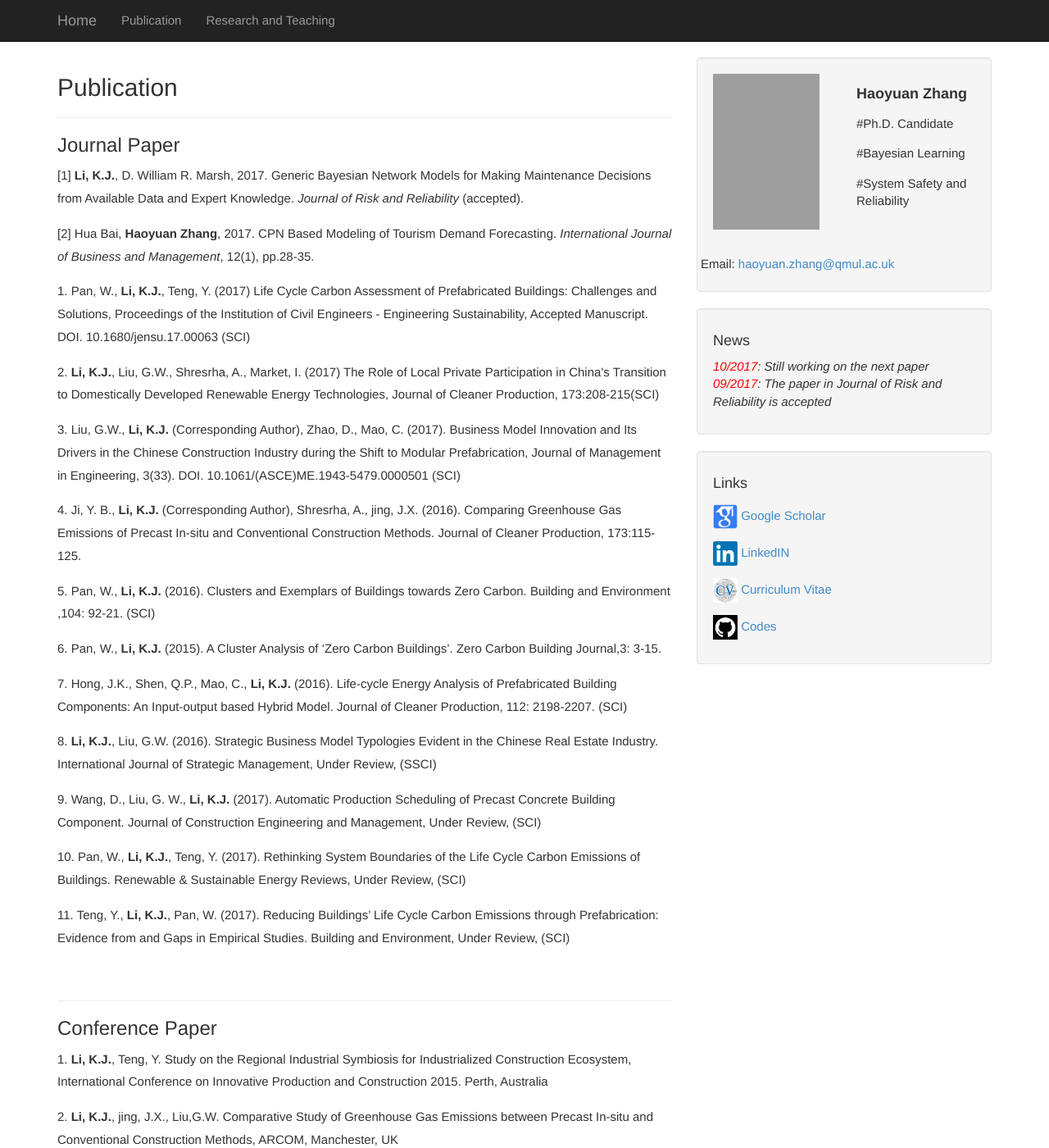
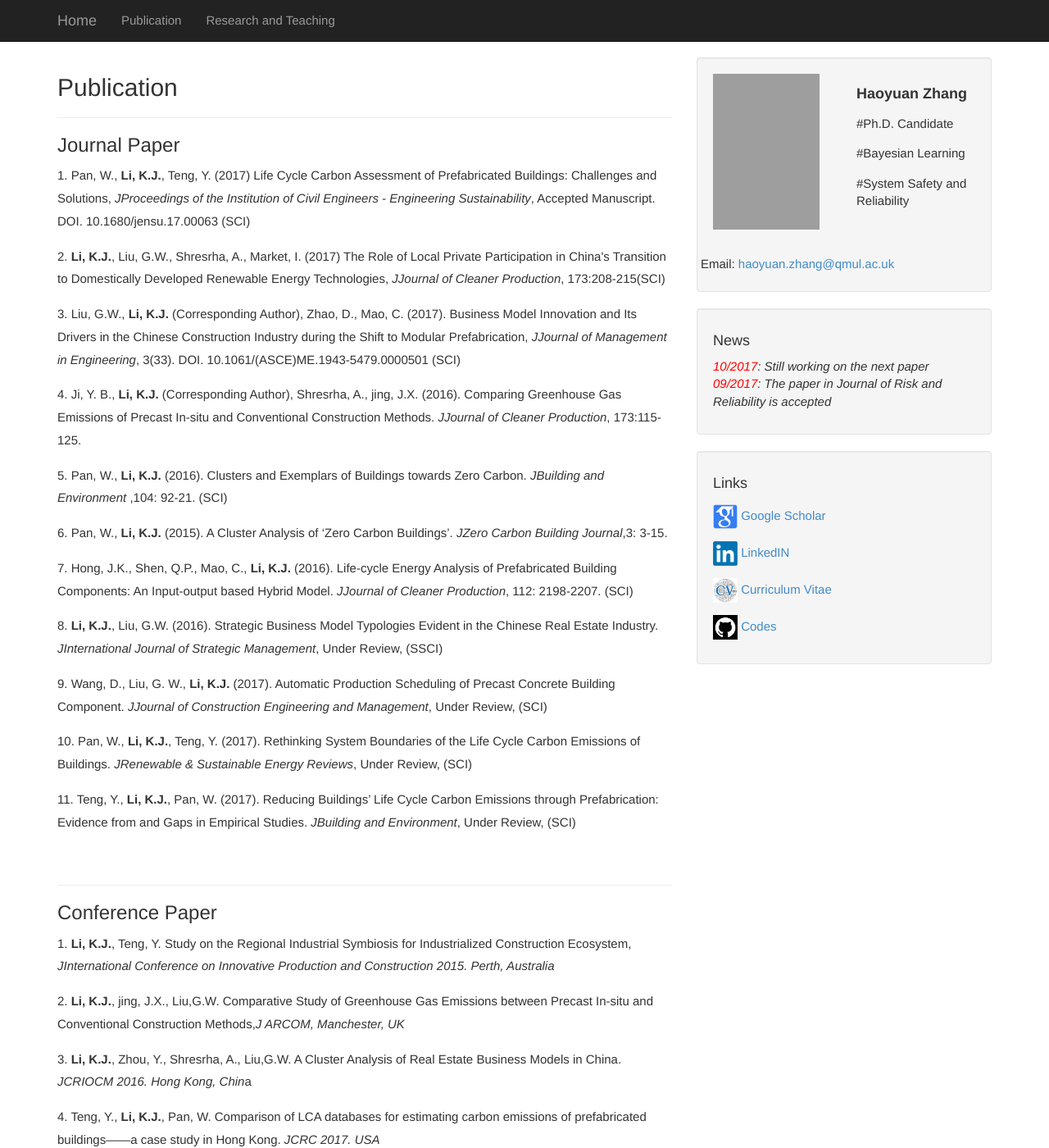
Before and after one commit to july0905/kaijian.github.io, a Jekyll site: the page built from pub.md, in a window 1280 px wide and 1400 px high. Shown: the whole window at 82% size. Built offline with Jekyll 4.4.1, drawn with Linux system fonts in a browser that asks for light colours; some of the changed text lies outside the part shown; grey boxes are pictures that could not be loaded.

Commit message:
Update pub.md

```diff
--- a/pub.md
+++ b/pub.md
@@ -7,21 +7,19 @@
 <h2>Publication</h2>
 <hr>
 <h3> Journal Paper</h3>
-[1] <b>Li, K.J.</b>, D. William R. Marsh, 2017. Generic Bayesian Network Models for Making Maintenance Decisions from Available Data and Expert Knowledge. <i>Journal of Risk and Reliability</i> (accepted).
 
-<p>[2] Hua Bai, <b>Haoyuan Zhang</b>, 2017. CPN Based Modeling of Tourism Demand Forecasting. <i>International Journal of Business and Management</i>, 12(1), pp.28-35.</p>
 
-<p>1. Pan, W., <b>Li, K.J.</b>, Teng, Y. (2017) Life Cycle Carbon Assessment of Prefabricated Buildings: Challenges and Solutions, Proceedings of the Institution of Civil Engineers - Engineering Sustainability, Accepted Manuscript. DOI. 10.1680/jensu.17.00063 (SCI)</p>
-<p>2. <b>Li, K.J.</b>, Liu, G.W., Shresrha, A., Market, I. (2017) The Role of Local Private Participation in China's Transition to Domestically Developed Renewable Energy Technologies, Journal of Cleaner Production, 173:208-215(SCI)  </p>
-<p>3. Liu, G.W., <b>Li, K.J.</b> (Corresponding Author), Zhao, D., Mao, C. (2017). Business Model Innovation and Its Drivers in the Chinese Construction Industry during the Shift to Modular Prefabrication, Journal of Management in Engineering, 3(33). DOI. 10.1061/(ASCE)ME.1943-5479.0000501 (SCI)  </p>
-<p>4. Ji, Y. B., <b>Li, K.J.</b> (Corresponding Author), Shresrha, A., jing, J.X. (2016). Comparing Greenhouse Gas Emissions of Precast In-situ and Conventional Construction Methods. Journal of Cleaner Production, 173:115-125.  </p>
-<p>5. Pan, W., <b>Li, K.J.</b> (2016). Clusters and Exemplars of Buildings towards Zero Carbon. Building and Environment ,104: 92-21. (SCI)  </p>
-<p>6. Pan, W., <b>Li, K.J.</b> (2015). A Cluster Analysis of ‘Zero Carbon Buildings’. Zero Carbon Building Journal,3: 3-15. </p>
-<p>7. Hong, J.K., Shen, Q.P., Mao, C., <b>Li, K.J.</b> (2016). Life-cycle Energy Analysis of Prefabricated Building Components: An Input-output based Hybrid Model. Journal of Cleaner Production, 112: 2198-2207. (SCI)  </p>
-<p>8.  <b>Li, K.J.</b>, Liu, G.W. (2016). Strategic Business Model Typologies Evident in the Chinese Real Estate Industry. International Journal of Strategic Management, Under Review, (SSCI)  </p>
-<p>9. Wang, D., Liu, G. W., <b>Li, K.J.</b> (2017). Automatic Production Scheduling of Precast Concrete Building Component. Journal of Construction Engineering and Management, Under Review, (SCI) </p>
-<p>10. Pan, W., <b>Li, K.J.</b>, Teng, Y. (2017). Rethinking System Boundaries of the Life Cycle Carbon Emissions of Buildings. Renewable & Sustainable Energy Reviews, Under Review, (SCI)</p>
-<p>11. Teng, Y., <b>Li, K.J.</b>, Pan, W. (2017). Reducing Buildings’ Life Cycle Carbon Emissions through Prefabrication: Evidence from and Gaps in Empirical Studies. Building and Environment, Under Review, (SCI)</p>
+<p>1. Pan, W., <b>Li, K.J.</b>, Teng, Y. (2017) Life Cycle Carbon Assessment of Prefabricated Buildings: Challenges and Solutions, <i>JProceedings of the Institution of Civil Engineers - Engineering Sustainability</i>, Accepted Manuscript. DOI. 10.1680/jensu.17.00063 (SCI)</p>
+<p>2. <b>Li, K.J.</b>, Liu, G.W., Shresrha, A., Market, I. (2017) The Role of Local Private Participation in China's Transition to Domestically Developed Renewable Energy Technologies, <i>JJournal of Cleaner Production</i>, 173:208-215(SCI)  </p>
+<p>3. Liu, G.W., <b>Li, K.J.</b> (Corresponding Author), Zhao, D., Mao, C. (2017). Business Model Innovation and Its Drivers in the Chinese Construction Industry during the Shift to Modular Prefabrication, <i>JJournal of Management in Engineering</i>, 3(33). DOI. 10.1061/(ASCE)ME.1943-5479.0000501 (SCI)  </p>
+<p>4. Ji, Y. B., <b>Li, K.J.</b> (Corresponding Author), Shresrha, A., jing, J.X. (2016). Comparing Greenhouse Gas Emissions of Precast In-situ and Conventional Construction Methods. <i>JJournal of Cleaner Production</i>, 173:115-125.  </p>
+<p>5. Pan, W., <b>Li, K.J.</b> (2016). Clusters and Exemplars of Buildings towards Zero Carbon. <i>JBuilding and Environment</i> ,104: 92-21. (SCI)  </p>
+<p>6. Pan, W., <b>Li, K.J.</b> (2015). A Cluster Analysis of ‘Zero Carbon Buildings’. <i>JZero Carbon Building Journal</i>,3: 3-15. </p>
+<p>7. Hong, J.K., Shen, Q.P., Mao, C., <b>Li, K.J.</b> (2016). Life-cycle Energy Analysis of Prefabricated Building Components: An Input-output based Hybrid Model. <i>JJournal of Cleaner Production</i>, 112: 2198-2207. (SCI)  </p>
+<p>8.  <b>Li, K.J.</b>, Liu, G.W. (2016). Strategic Business Model Typologies Evident in the Chinese Real Estate Industry. <i>JInternational Journal of Strategic Management</i>, Under Review, (SSCI)  </p>
+<p>9. Wang, D., Liu, G. W., <b>Li, K.J.</b> (2017). Automatic Production Scheduling of Precast Concrete Building Component. <i>JJournal of Construction Engineering and Management</i>, Under Review, (SCI) </p>
+<p>10. Pan, W., <b>Li, K.J.</b>, Teng, Y. (2017). Rethinking System Boundaries of the Life Cycle Carbon Emissions of Buildings. <i>JRenewable & Sustainable Energy Reviews</i>, Under Review, (SCI)</p>
+<p>11. Teng, Y., <b>Li, K.J.</b>, Pan, W. (2017). Reducing Buildings’ Life Cycle Carbon Emissions through Prefabrication: Evidence from and Gaps in Empirical Studies. <i>JBuilding and Environment</i>, Under Review, (SCI)</p>
 
 
 <p> &nbsp;</p>
@@ -29,7 +27,7 @@
 <hr>
 
 <h3>Conference Paper</h3>
-<p>1. <b>Li, K.J.</b>, Teng, Y. Study on the Regional Industrial Symbiosis for Industrialized Construction Ecosystem, International Conference on Innovative Production and Construction 2015. Perth, Australia  </p>
-<p>2. <b>Li, K.J.</b>, jing, J.X., Liu,G.W. Comparative Study of Greenhouse Gas Emissions between Precast In-situ and Conventional Construction Methods, ARCOM, Manchester, UK  </p>
-<p>3. <b>Li, K.J.</b>, Zhou, Y., Shresrha, A., Liu,G.W. A Cluster Analysis of Real Estate Business Models in China. CRIOCM 2016. Hong Kong, China</p>
-<p>4. Teng, Y., <b>Li, K.J.</b>, Pan, W. Comparison of LCA databases for estimating carbon emissions of prefabricated buildings——a case study in Hong Kong. CRC 2017. USA</p>
+<p>1. <b>Li, K.J.</b>, Teng, Y. Study on the Regional Industrial Symbiosis for Industrialized Construction Ecosystem, <i>JInternational Conference on Innovative Production and Construction 2015. Perth, Australia </i> </p>
+<p>2. <b>Li, K.J.</b>, jing, J.X., Liu,G.W. Comparative Study of Greenhouse Gas Emissions between Precast In-situ and Conventional Construction Methods,<i>J ARCOM, Manchester, UK  </i></p>
+<p>3. <b>Li, K.J.</b>, Zhou, Y., Shresrha, A., Liu,G.W. A Cluster Analysis of Real Estate Business Models in China. <i>JCRIOCM 2016. Hong Kong, Chin</i>a</p>
+<p>4. Teng, Y., <b>Li, K.J.</b>, Pan, W. Comparison of LCA databases for estimating carbon emissions of prefabricated buildings——a case study in Hong Kong. <i>JCRC 2017. USA</i></p>
```
